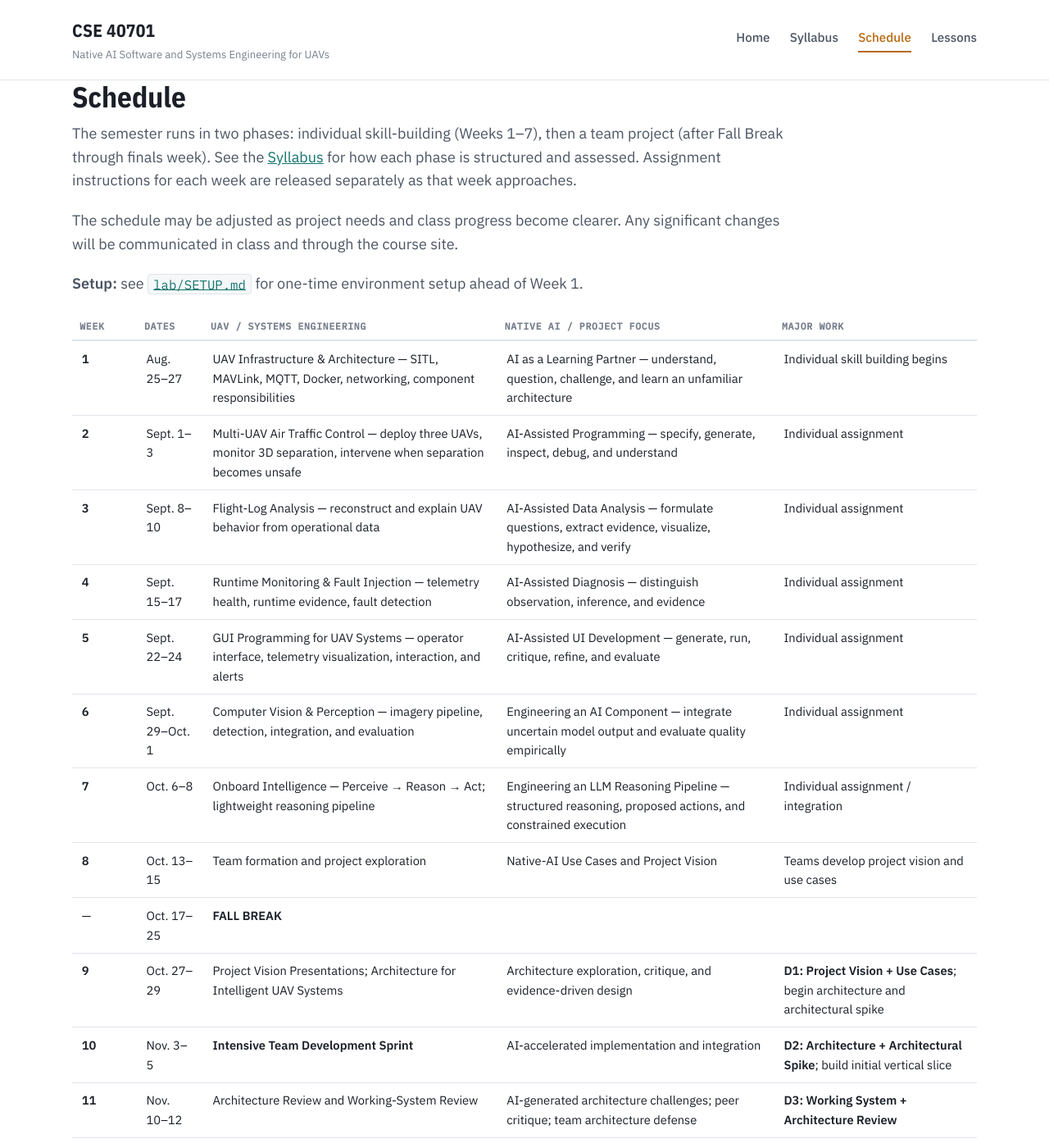
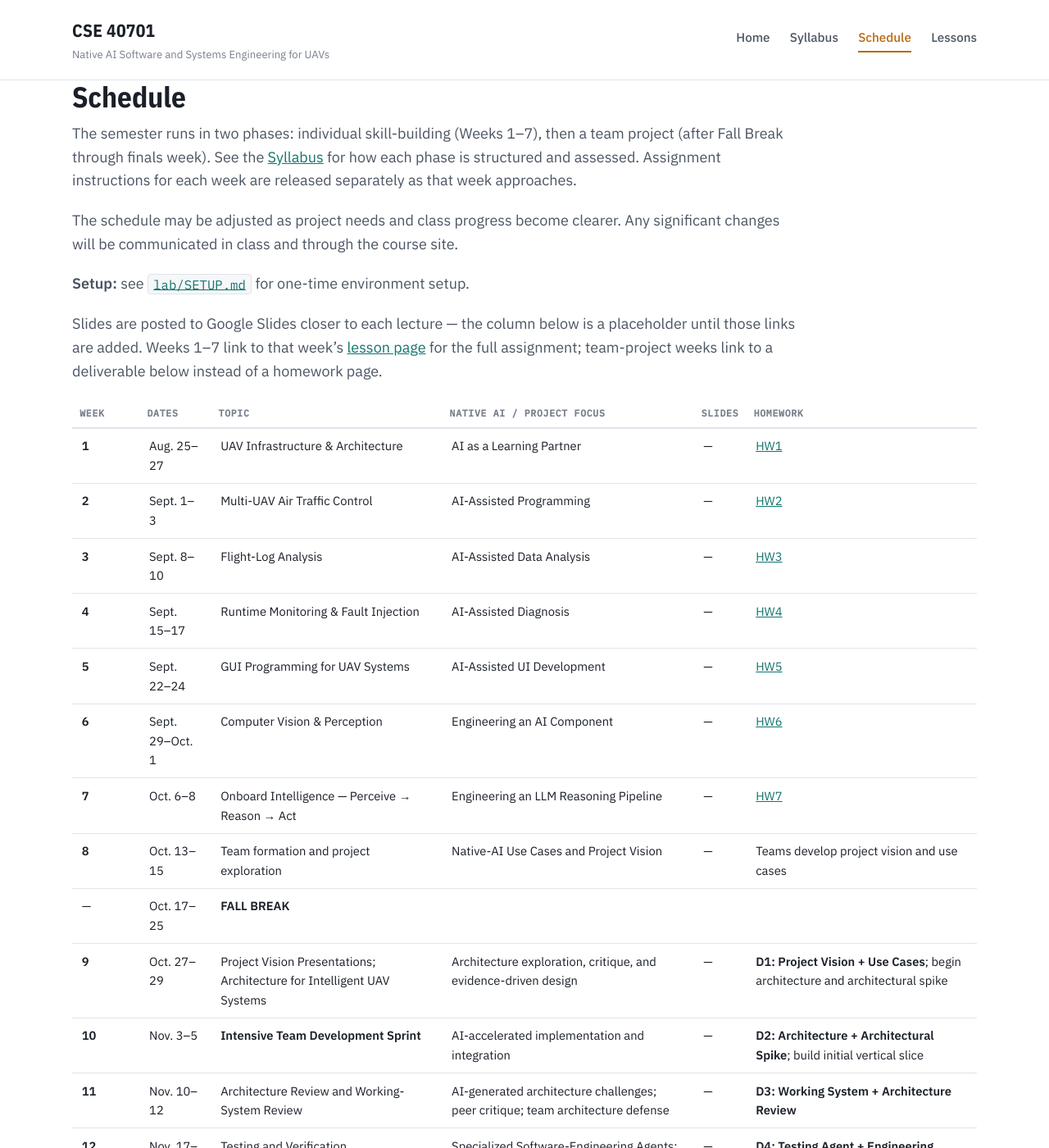
Before and after one commit to JaneClelandHuang/uav-native-ai, a Jekyll site: the page built from schedule.md, in a window 1280 px wide and 1400 px high. Shown: the whole window at 82% size. Built offline with Jekyll 4.4.1, drawn with Linux system fonts in a browser that asks for light colours.

Commit message:
Add per-week lesson pages, restructure schedule with Slides/Homework links
Each of Weeks 1-7 now has a lessons/lessonN.md page (objectives + a
placeholder Homework section, posted before that week begins) following
the existing lesson1.md structure. schedule.md's table gains Slides
(placeholder "-" until Google Slides links are ready) and Homework
columns, and the per-week UAV/Native-AI cells are trimmed to short topic
labels now that the detail lives on each lesson page. Added
lessons/index.md, which also fixes the previously-404ing "Lessons" nav
link.

Co-Authored-By: Claude Sonnet 5 <noreply@anthropic.com>
Claude-Session: https://claude.ai/code/session_01UfY8esQLQoaAmjs3J5XarZ

```diff
--- a/schedule.md
+++ b/schedule.md
@@ -9,29 +9,35 @@ The semester runs in two phases: individual skill-building (Weeks 1–7), then a
 The schedule may be adjusted as project needs and class progress become clearer. Any significant changes will be communicated in class and
 through the course site.
 
-**Setup:** see [`lab/SETUP.md`](https://github.com/JaneClelandHuang/uav-native-ai/blob/main/lab/SETUP.md) for one-time environment setup ahead of Week 1.
+**Setup:** see [`lab/SETUP.md`](https://github.com/JaneClelandHuang/uav-native-ai/blob/main/lab/SETUP.md) for one-time environment setup.
 
-| Week | Dates | UAV / Systems Engineering | Native AI / Project Focus | Major Work |
-|---|---|---|---|---|
-| **1** | Aug. 25–27 | UAV Infrastructure & Architecture — SITL, MAVLink, MQTT, Docker, networking, component responsibilities | AI as a Learning Partner — understand, question, challenge, and learn an unfamiliar architecture | Individual skill building begins |
-| **2** | Sept. 1–3 | Multi-UAV Air Traffic Control — deploy three UAVs, monitor 3D separation, intervene when separation becomes unsafe | AI-Assisted Programming — specify, generate, inspect, debug, and understand | Individual assignment |
-| **3** | Sept. 8–10 | Flight-Log Analysis — reconstruct and explain UAV behavior from operational data | AI-Assisted Data Analysis — formulate questions, extract evidence, visualize, hypothesize, and verify | Individual assignment |
-| **4** | Sept. 15–17 | Runtime Monitoring & Fault Injection — telemetry health, runtime evidence, fault detection | AI-Assisted Diagnosis — distinguish observation, inference, and evidence | Individual assignment |
-| **5** | Sept. 22–24 | GUI Programming for UAV Systems — operator interface, telemetry visualization, interaction, and alerts | AI-Assisted UI Development — generate, run, critique, refine, and evaluate | Individual assignment |
-| **6** | Sept. 29–Oct. 1 | Computer Vision & Perception — imagery pipeline, detection, integration, and evaluation | Engineering an AI Component — integrate uncertain model output and evaluate quality empirically | Individual assignment |
-| **7** | Oct. 6–8 | Onboard Intelligence — Perceive → Reason → Act; lightweight reasoning pipeline | Engineering an LLM Reasoning Pipeline — structured reasoning, proposed actions, and constrained execution | Individual assignment / integration |
-| **8** | Oct. 13–15 | Team formation and project exploration | Native-AI Use Cases and Project Vision | Teams develop project vision and use cases |
-| — | Oct. 17–25 | **FALL BREAK** | | |
-| **9** | Oct. 27–29 | Project Vision Presentations; Architecture for Intelligent UAV Systems | Architecture exploration, critique, and evidence-driven design | **D1: Project Vision + Use Cases**; begin architecture and architectural spike |
-| **10** | Nov. 3–5 | **Intensive Team Development Sprint** | AI-accelerated implementation and integration | **D2: Architecture + Architectural Spike**; build initial vertical slice |
-| **11** | Nov. 10–12 | Architecture Review and Working-System Review | AI-generated architecture challenges; peer critique; team architecture defense | **D3: Working System + Architecture Review** |
-| **12** | Nov. 17–19 | Testing and Verification | Specialized Software-Engineering Agents; build and evaluate a Testing Agent | **D4: Testing Agent + Engineering Evidence** |
-| **13** | Nov. 24 | **Team Development Sprint** | Implementation, integration, testing, and refinement | Project development |
-| — | Nov. 25–29 | **THANKSGIVING HOLIDAY** | | |
-| **14** | Dec. 1–3 | **Team Development Sprint** | Final integration, testing, evidence collection, and demonstration preparation | Final project development |
-| **15** | Dec. 8 | Final Team Project Presentations | Live Physical-AI system demonstrations | **D5: Final Project Website + System** |
-| — | Dec. 9 | Last class day | Course wrap-up / contingency as needed | |
-| **Finals Week** | TBD | Individual Project Defense | Oral technical defense and discussion | **Individual Oral Defense** |
+Slides are posted to Google Slides closer to each lecture — the column
+below is a placeholder until those links are added. Weeks 1–7 link to that
+week's [lesson page]({{ '/lessons/' | relative_url }}) for the full
+assignment; team-project weeks link to a deliverable below instead of a
+homework page.
+
+| Week | Dates | Topic | Native AI / Project Focus | Slides | Homework |
+|---|---|---|---|---|---|
+| **1** | Aug. 25–27 | UAV Infrastructure & Architecture | AI as a Learning Partner | — | [HW1]({{ '/lessons/lesson1.html#homework' \| relative_url }}) |
+| **2** | Sept. 1–3 | Multi-UAV Air Traffic Control | AI-Assisted Programming | — | [HW2]({{ '/lessons/lesson2.html#homework' \| relative_url }}) |
+| **3** | Sept. 8–10 | Flight-Log Analysis | AI-Assisted Data Analysis | — | [HW3]({{ '/lessons/lesson3.html#homework' \| relative_url }}) |
+| **4** | Sept. 15–17 | Runtime Monitoring & Fault Injection | AI-Assisted Diagnosis | — | [HW4]({{ '/lessons/lesson4.html#homework' \| relative_url }}) |
+| **5** | Sept. 22–24 | GUI Programming for UAV Systems | AI-Assisted UI Development | — | [HW5]({{ '/lessons/lesson5.html#homework' \| relative_url }}) |
+| **6** | Sept. 29–Oct. 1 | Computer Vision & Perception | Engineering an AI Component | — | [HW6]({{ '/lessons/lesson6.html#homework' \| relative_url }}) |
+| **7** | Oct. 6–8 | Onboard Intelligence — Perceive → Reason → Act | Engineering an LLM Reasoning Pipeline | — | [HW7]({{ '/lessons/lesson7.html#homework' \| relative_url }}) |
+| **8** | Oct. 13–15 | Team formation and project exploration | Native-AI Use Cases and Project Vision | — | Teams develop project vision and use cases |
+| — | Oct. 17–25 | **FALL BREAK** | | | |
+| **9** | Oct. 27–29 | Project Vision Presentations; Architecture for Intelligent UAV Systems | Architecture exploration, critique, and evidence-driven design | — | **D1: Project Vision + Use Cases**; begin architecture and architectural spike |
+| **10** | Nov. 3–5 | **Intensive Team Development Sprint** | AI-accelerated implementation and integration | — | **D2: Architecture + Architectural Spike**; build initial vertical slice |
+| **11** | Nov. 10–12 | Architecture Review and Working-System Review | AI-generated architecture challenges; peer critique; team architecture defense | — | **D3: Working System + Architecture Review** |
+| **12** | Nov. 17–19 | Testing and Verification | Specialized Software-Engineering Agents; build and evaluate a Testing Agent | — | **D4: Testing Agent + Engineering Evidence** |
+| **13** | Nov. 24 | **Team Development Sprint** | Implementation, integration, testing, and refinement | — | Project development |
+| — | Nov. 25–29 | **THANKSGIVING HOLIDAY** | | | |
+| **14** | Dec. 1–3 | **Team Development Sprint** | Final integration, testing, evidence collection, and demonstration preparation | — | Final project development |
+| **15** | Dec. 8 | Final Team Project Presentations | Live Physical-AI system demonstrations | — | **D5: Final Project Website + System** |
+| — | Dec. 9 | Last class day | Course wrap-up / contingency as needed | | |
+| **Finals Week** | TBD | Individual Project Defense | Oral technical defense and discussion | — | **Individual Oral Defense** |
 
 ## Project Deliverables at a Glance
 
```
Also changed, not shown: lessons/index.md (added, +43 -0 lines), lessons/lesson2.md (added, +24 -0 lines), lessons/lesson3.md (added, +22 -0 lines), lessons/lesson4.md (added, +21 -0 lines), lessons/lesson5.md (added, +21 -0 lines), lessons/lesson6.md (added, +20 -0 lines), lessons/lesson7.md (added, +22 -0 lines).
